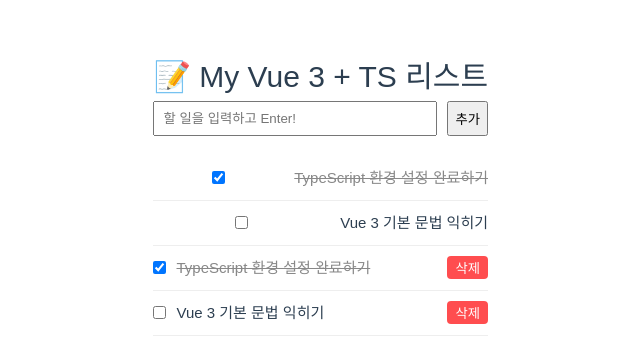
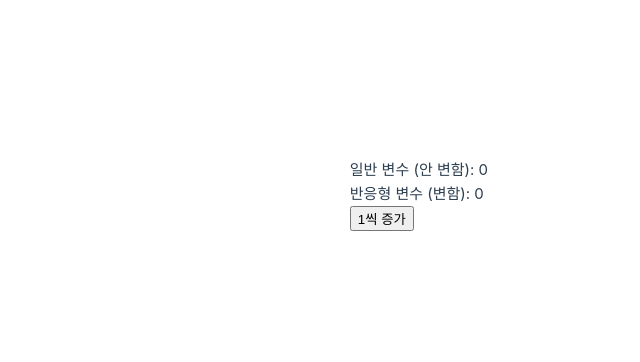
Before and after one commit to zeroheat0930/vue-ts-practice, a Vue app: page / in a window 1280 px wide. Shown: the part 206-568 px from the top of the page, without its empty margins (152-792 px from the left). Built offline with nearby package versions, Linux system fonts and the light colour scheme.

Commit message:
1. 반응성 공부

```diff
--- a/src/App.vue
+++ b/src/App.vue
@@ -1,119 +1,24 @@
 <script setup lang="ts">
 import { ref } from 'vue'
-import TodoItem from './components/TodoItem.vue' // 자식 컴포넌트 불러오기
 
-// 1. lang="ts": <script> 태그에 이 속성이 있어야 VS Code가 TypeScript 문법을 검사해 줍니다.
-//    interface Todo: 윈도우 환경에서 코딩할 때, 만약 text 대신 title이라고 잘못 적으면 VS Code가 즉시 빨간 줄로 알려줄 거예요. 이게 TypeScript의 가장 큰 장점입니다.
-//    ref<Todo[]> (제네릭): ref 뒤에 < >를 붙여서 이 배열 안에 어떤 타입이 들어올지 명시합니다. 덕분에 todos.value[0].까지 치면 자동으로 id, text, isDone이 추천 목록에 뜹니다.
-// 2. Props (:todo="item"): 부모가 자식에게 데이터를 줄 때 사용합니다. "이 데이터를 가지고 화면을 그려라"라는 지시입니다.
-//    Emits (@delete="deleteTodo"): 자식이 부모에게 사건을 알릴 때 사용합니다. "나한테 삭제 버튼이 눌렸으니, 부모님 당신의 데이터를 직접 지워주세요!"라고 요청하는 것입니다.
-//    중요: 데이터의 원본은 App.vue에 있기 때문에, 실제 삭제나 수정도 App.vue에서 해야 합니다. (단방향 데이터 흐름)
+// 1. 단순한 변수는 데이터가 변해도 화면이 안 바뀝니다.
+let count1 = 0
 
+// 2. ref를 사용해야 Vue가 "어! 데이터 변했네? 화면 다시 그려야지!"라고 눈치를 챕니다.
+// <number>는 TypeScript에게 이 값은 '숫자'라고 명시하는 거예요.
+const count2 = ref<number>(0)
 
-// 1. TypeScript 인터페이스 정의
-// '할 일' 데이터가 어떤 모양이어야 하는지 규칙을 정합니다.
-interface Todo {
-  id: number
-  text: string
-  isDone: boolean
-}
-
-// 2. 반응형 상태(State) 관리
-// ref<Todo[]>는 "이 변수는 Todo 객체들이 담긴 배열이다"라고 선언하는 것입니다.
-const todos = ref<Todo[]>([
-  { id: 1, text: 'TypeScript 환경 설정 완료하기', isDone: true },
-  { id: 2, text: 'Vue 3 기본 문법 익히기', isDone: false }
-])
-
-// 입력창의 텍스트를 저장할 변수 (타입은 string)
-const userInput = ref<string>('')
-
-// 3. 할 일 추가 함수
-const addNewTodo = () => {
-  if (userInput.value.trim() === '') return
-
-  const newTodo: Todo = {
-    id: Date.now(),
-    text: userInput.value,
-    isDone: false
-  }
-
-  todos.value.push(newTodo)
-  userInput.value = '' // 입력창 초기화
-}
-
-// 할 일 상태 토글 함수
-const toggleTodo = (id: number) => {
-  const target = todos.value.find(t => t.id === id)
-  if (target) target.isDone = !target.isDone
-}
-
-// 할 일 삭제 함수
-const deleteTodo = (id: number) => {
-  todos.value = todos.value.filter(t => t.id !== id)
+const increase = () => {
+  count1++ // 콘솔에는 찍히지만 화면은 그대로입니다.
+  count2.value++ // .value를 수정하면 화면이 자동으로 바뀝니다!
+  console.log('일반 변수:', count1, '반응형 ref:', count2.value)
 }
 </script>
 
 <template>
-  <div class="app-container">
-    <h1>📝 My Vue 3 + TS 리스트</h1>
-
-    <div class="input-box">
-      <input
-        v-model="userInput"
-        @keyup.enter="addNewTodo"
-        placeholder="할 일을 입력하고 Enter!"
-      />
-      <button @click="addNewTodo">추가</button>
-    </div>
-
-    <ul>
-      <li v-for="item in todos" :key="item.id">
-        <input type="checkbox" v-model="item.isDone" />
-        <span :class="{ completed: item.isDone }">{{ item.text }}</span>
-      </li>
-    </ul>
-
-    <ul>
-      <TodoItem
-        v-for="item in todos"
-        :key="item.id"
-        :todo="item"
-        @toggle="toggleTodo"
-        @delete="deleteTodo"
-      />
-    </ul>
+  <div>
+    <p>일반 변수 (안 변함): {{ count1 }}</p>
+    <p>반응형 변수 (변함): {{ count2 }}</p>
+    <button @click="increase">1씩 증가</button>
   </div>
 </template>
-
-<style scoped>
-.app-container {
-  max-width: 400px;
-  margin: 2rem auto;
-  font-family: Arial, sans-serif;
-}
-.input-box {
-  display: flex;
-  gap: 10px;
-  margin-bottom: 20px;
-}
-input {
-  flex: 1;
-  padding: 8px;
-}
-.completed {
-  text-decoration: line-through;
-  color: #888;
-}
-ul {
-  list-style: none;
-  padding: 0;
-}
-li {
-  display: flex;
-  align-items: center;
-  gap: 10px;
-  padding: 10px 0;
-  border-bottom: 1px solid #eee;
-}
-</style>
```
